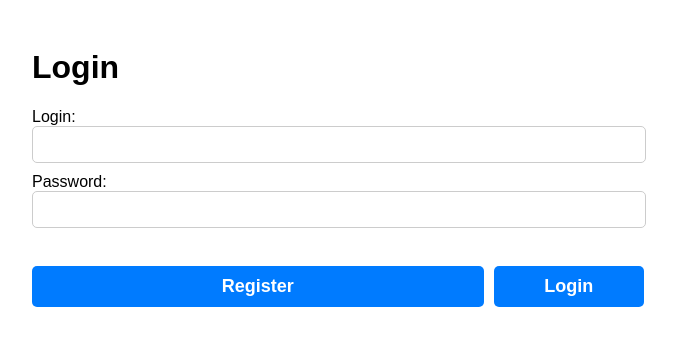
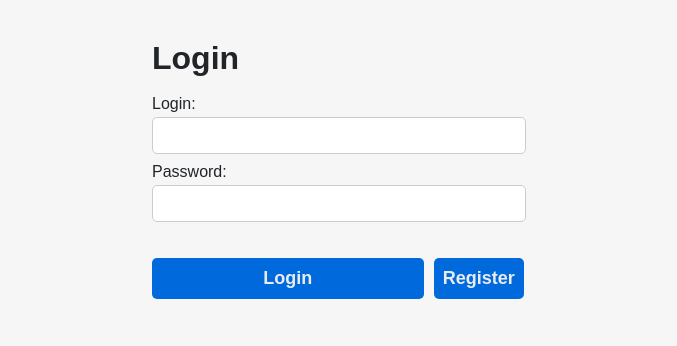
Before and after one commit to DeverickCorporation/Deverick-Front, a React (Create React App) app: page / in a window 1280 px wide. Shown: the top 346 px of the page, without its empty margins (302-979 px from the left). Built offline with nearby package versions, Linux system fonts and the light colour scheme.

Commit message:
add reset css

```diff
--- a/src/App.js
+++ b/src/App.js
@@ -1,4 +1,5 @@
 import React from "react";
+import "./styles/reset.css";
 
 import Auth from "./components/Auth";
 function App() {
--- a/src/components/Login.jsx
+++ b/src/components/Login.jsx
@@ -36,8 +36,8 @@
 
       <br />
       <div className='auth-button-container'>
+        <button onClick={handleLogin}>Login</button>
         <button onClick={handleLogin}>Register</button>
-        <button onClick={handleLogin}>Login</button>
       </div>
     </div>
   );
--- a/src/components/Register.jsx
+++ b/src/components/Register.jsx
@@ -42,8 +42,10 @@
       <label>{resp}</label>
 
       <br />
-      <button onClick={handleRegestration}>Register</button>
-      <button onClick={handleRegestration}>Login</button>
+      <div className='auth-button-container'>
+        <button onClick={handleRegestration}>Register</button>
+        <button onClick={handleRegestration}>Login</button>
+      </div>
     </div>
   );
 }
--- a/src/styles/global.css
+++ b/src/styles/global.css
@@ -1,9 +1,11 @@
 .App {
     padding: 20px;
-  }
+}
 
 body {
     font-family: 'Rubik', sans-serif;
+    color: #212529;
+    background-color: rgb(246, 246, 246);
 }
 
 @media (min-width: 200px) and (max-width: 600px) {
--- a/src/styles/login.css
+++ b/src/styles/login.css
@@ -6,7 +6,7 @@
 }
 
 .auth{
-  width: 50%;
+  width: 30%;
   align-items: center;
   margin: auto;
 }
@@ -14,27 +14,26 @@
 h1 {
   font-size: 32px;
   font-weight: bold;
+  margin: 22px 0;
   /* text-align:center; */
 }
 
 label {
   align-items: center;
-
   font-size: 16px;
-  margin-bottom: 10px;
 }
 
 input {
   padding: 10px 0;
   border: 1px solid #ccc;
   border-radius: 5px;
-  margin-bottom: 10px;
+  margin: 5px 0 10px 0;
   width: 100%;
 }
 
 button {
-  background-color: #007bff;
-  color: #fff;
+  background-color: #006adc;
+  color: #e9ecef;
   padding: 10px 0;
   margin-top: 10px;
 
--- /dev/null
+++ b/src/styles/reset.css
@@ -0,0 +1,42 @@
+html, body, div, span, applet, object, iframe,p, blockquote, pre,
+a, abbr, acronym, address, big, cite, code,
+del, dfn, em, img, ins, kbd, q, s, samp,
+small, strike, strong, sub, sup, tt, var,
+b, u, i, center,h1, h2, h3, h4, h5, h6,
+dl, dt, dd, ol, ul, li,
+fieldset, form, label, legend,
+table, caption, tbody, tfoot, thead, tr, th, td,
+article, aside, canvas, details, embed,
+figure, figcaption, footer, header, hgroup,
+menu, nav, output, ruby, section, summary,
+time, mark, audio, video {
+	margin: 0;
+	padding: 0;
+	border: 0;
+	font-size: 100%;
+	font: inherit;
+	vertical-align: baseline;
+}
+/* HTML5 display-role reset for older browsers */
+article, aside, details, figcaption, figure,
+footer, header, hgroup, menu, nav, section {
+	display: block;
+}
+body {
+	line-height: 1;
+}
+ol, ul {
+	list-style: none;
+}
+blockquote, q {
+	quotes: none;
+}
+blockquote:before, blockquote:after,
+q:before, q:after {
+	content: '';
+	content: none;
+}
+table {
+	border-collapse: collapse;
+	border-spacing: 0;
+}
```
